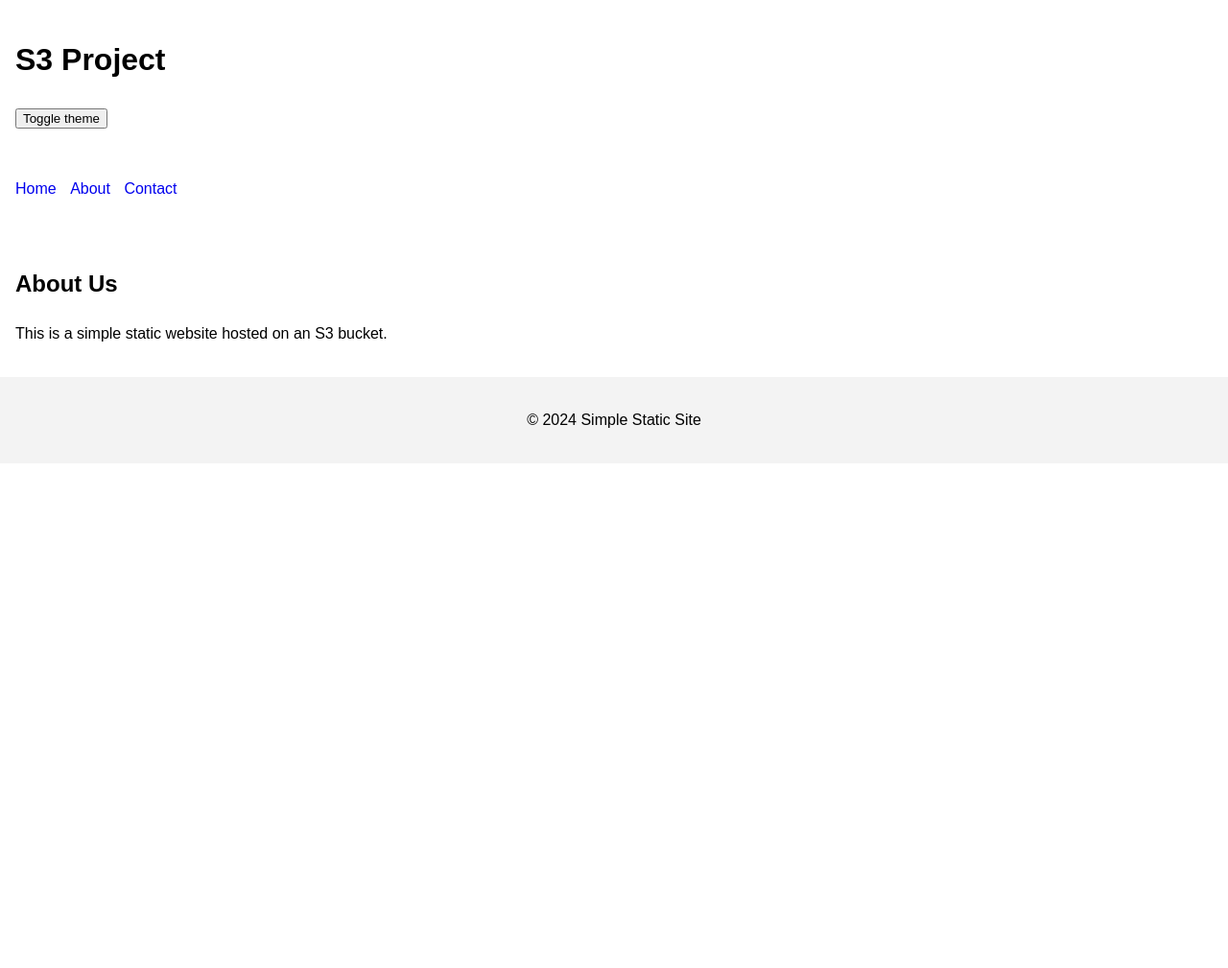
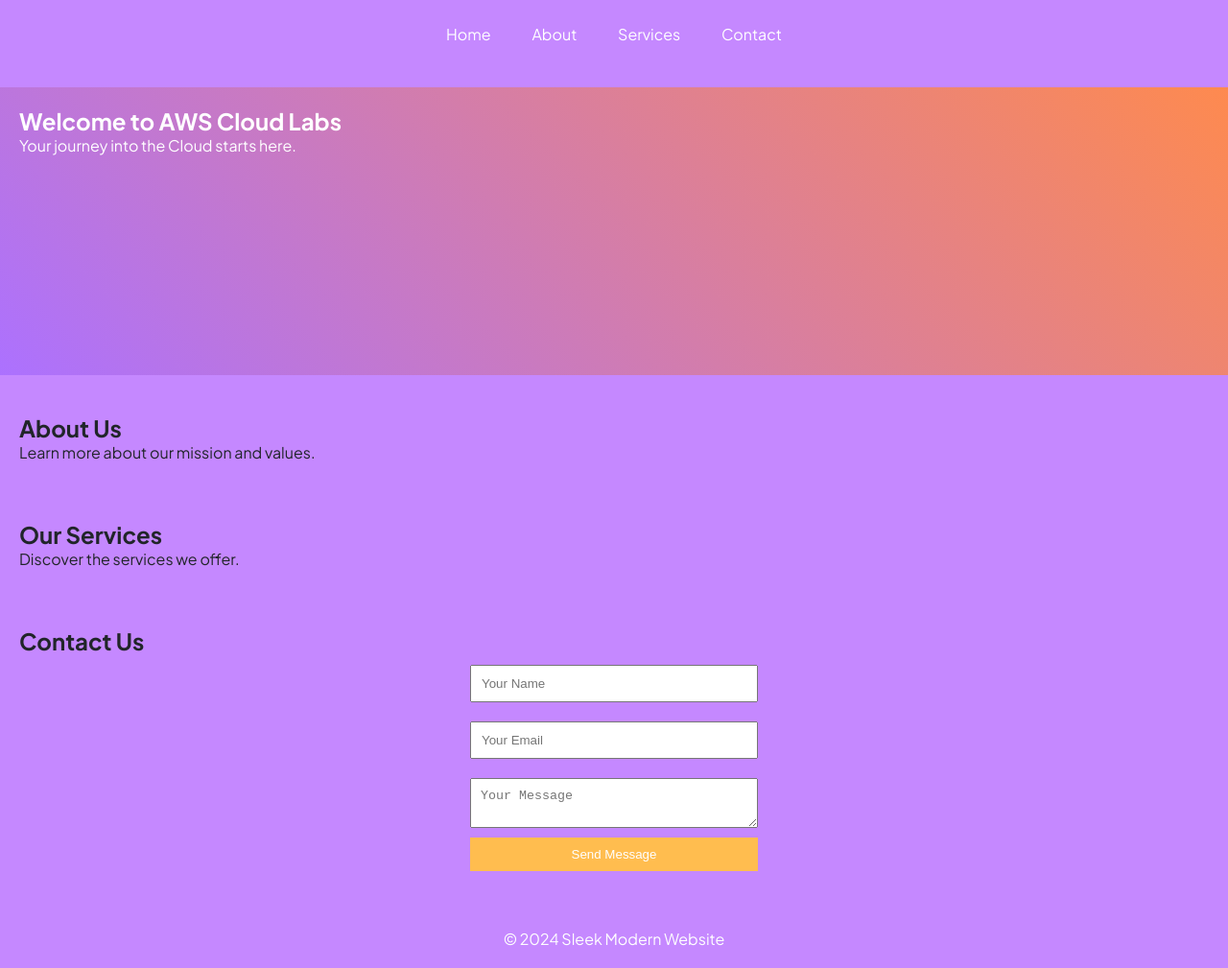
Before and after one commit to johnlopez719/S3staticwebsiteDemo, a plain HTML site: page StaticWebsite/index.html in a window 1280 px wide. Shown: the whole page at 96% size. Before the commit the page ends 800 px from the top, so only its background shows below. Drawn offline with Linux system fonts and the light colour scheme.

Commit message:
Add files via upload

```diff
--- a/StaticWebsite/index.html
+++ b/StaticWebsite/index.html
@@ -3,30 +3,51 @@
 <head>
     <meta charset="UTF-8">
     <meta name="viewport" content="width=device-width, initial-scale=1.0">
-    <title>Simple Static Site</title>
-    <link rel="stylesheet" href="style.css">
+    <title>AWS Cloud Labs</title>
+    <link href="https://fonts.googleapis.com/css2?family=Plus+Jakarta+Sans:ital,wght@0,200..800;1,200..800&display=swap" rel="stylesheet">
+        <link rel="stylesheet" href="styles.css">
 </head>
 <body>
     <header>
-        <h1>S3 Project</h1>
-        <button id="themeToggle">Toggle theme</button>
+        <nav>
+            <ul>
+                <li><a href="#home">Home</a></li>
+                <li><a href="#about">About</a></li>
+                <li><a href="#services">Services</a></li>
+                <li><a href="#contact">Contact</a></li>
+            </ul>
+        </nav>
     </header>
-    <nav>
-        <ul>
-            <li><a href="index.html">Home</a></li>
-            <li><a href="about.html">About</a></li>
-            <li><a href="contact.html">Contact</a></li>
-        </ul>
-    </nav>
-    <main>
-        <section>
-            <h2>About Us</h2>
-            <p>This is a simple static website hosted on an S3 bucket.</p>
-        </section>
-    </main>
+
+    <section id="home">
+        <h1>Welcome to AWS Cloud Labs</h1>
+        <p>Your journey into the Cloud starts here.</p>
+    </section>
+
+    <section id="about">
+        <h2>About Us</h2>
+        <p>Learn more about our mission and values.</p>
+    </section>
+
+    <section id="services">
+        <h2>Our Services</h2>
+        <p>Discover the services we offer.</p>
+    </section>
+
+    <section id="contact">
+        <h2>Contact Us</h2>
+        <form>
+            <input type="text" placeholder="Your Name" />
+            <input type="email" placeholder="Your Email" />
+            <textarea placeholder="Your Message"></textarea>
+            <button type="submit">Send Message</button>
+        </form>
+    </section>
+
     <footer>
-        <p>&copy; 2024 Simple Static Site</p>
+        <p>&copy; 2024 Sleek Modern Website</p>
     </footer>
+
     <script src="script.js"></script>
 </body>
 </html>
--- a/StaticWebsite/script.js
+++ b/StaticWebsite/script.js
@@ -1,6 +1,8 @@
-document.addEventListener('DOMContentLoaded', function() {
-    const themeToggleButton = document.getElementById('themeToggle');
-    themeToggleButton.addEventListener('click', function() {
-        document.body.classList.toggle('dark-theme');
-    });
+document.querySelectorAll('a[href^="#"]').forEach(anchor => {
+  anchor.addEventListener('click', function (e) {
+      e.preventDefault();
+      document.querySelector(this.getAttribute('href')).scrollIntoView({
+          behavior: 'smooth'
+      });
+  });
 });
--- /dev/null
+++ b/StaticWebsite/styles.css
@@ -0,0 +1,77 @@
+/* Reset */
+* {
+  margin: 0;
+  padding: 0;
+  box-sizing: border-box;
+}
+
+body {
+  font-family: 'Plus Jakarta Sans', sans-serif;
+  color: #212529;
+  background-color: #C588FF;
+}
+
+h1, h2, h3, h4, h5, h6 {
+  font-family: 'Plus Jakarta Sans', sans-serif;
+}
+
+/* Navigation */
+nav ul {
+  list-style: none;
+  background-color: linear-gradient(45deg, #AC71FF,#FE8A4F);
+  text-align: center;
+  padding: 25px 0;
+}
+nav ul li {
+  display: inline;
+}
+nav ul li a {
+  text-decoration: none;
+  color: white;
+  padding: 15px 20px;
+}
+nav ul li a:hover {
+  background-color: linear-gradient(45deg, #AC71FF,#FE8A4F);
+}
+
+/* Sections */
+section {
+  padding: 20px;
+  margin: 20px 0;
+}
+#home {
+  background: linear-gradient(45deg, #AC71FF,#FE8A4F); /* Gradient Background */
+  color: white;
+  min-height: 300px;
+}
+#about, #services, #contact {
+  background-color: linear-gradient(45deg, #AC71FF,#FE8A4F);
+  color: #212529; /* Text Color */
+}
+
+/* Contact Form */
+form {
+  display: flex;
+  flex-direction: column;
+  width: 300px;
+  margin: auto;
+}
+form input, form textarea {
+  margin: 10px 0;
+  padding: 10px;
+}
+form button {
+  padding: 10px;
+  background-color: #FFBD4F; /* Accent Color */
+  color: white;
+  border: none;
+  cursor: pointer;
+}
+
+/* Footer */
+footer {
+  text-align: center;
+  padding: 20px;
+  background-color:linear-gradient(45deg, #AC71FF,#FE8A4F);
+  color: white;
+}
```
